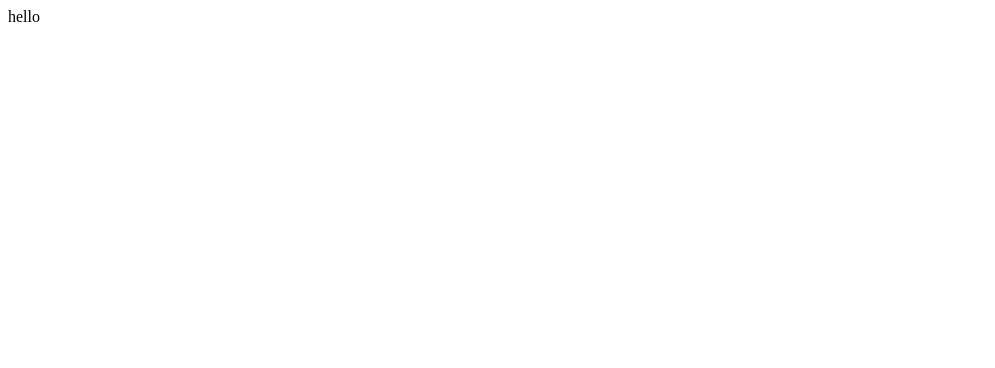
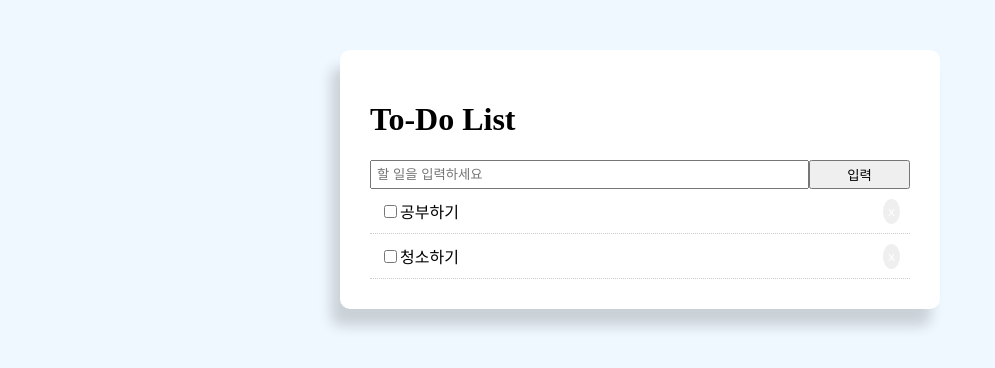
Before and after one commit to bkdragon0228/To-Do-React, a React (Vite) app in the folder To-Do/: page / in a window 1280 px wide. Shown: the top 368 px of the page, without its empty margins (0-995 px from the left). Built offline with nearby package versions, Linux system fonts and the light colour scheme.

Commit message:
추가 : 클래스 형 컴포넌트로 todolist

```diff
--- a/To-Do/src/App.jsx
+++ b/To-Do/src/App.jsx
@@ -1,7 +1,88 @@
-import React, { useState } from 'react';
+import React, { Component } from 'react';
+import style from './App.module.css';
 
-function App() {
-    return <div className="App">hello</div>;
+// function App() {
+//     return <div className="App">hello</div>;
+// }
+
+// export default App;
+
+export default class App extends Component {
+    state = {
+        todoData: [
+            { id: '1', title: '공부하기', completed: false },
+            { id: '2', title: '청소하기', completed: false },
+        ],
+        value: '',
+    };
+    getStyle = () => {
+        return {
+            padding: '10px',
+            borderBottom: '1px #ccc dotted',
+            textDecoration: 'none',
+        };
+    };
+
+    handleClick = (id) => {
+        let newTodoData = this.state.todoData.filter((e) => e.id !== id);
+        this.setState({ todoData: newTodoData });
+    };
+
+    handleInputChange = (e) => {
+        let newValue = e.target.value;
+        this.setState({ value: newValue });
+    };
+    handleSubmit = (e) => {
+        e.preventDefault();
+
+        let newTodo = {
+            id: Date.now(),
+            title: this.state.value,
+            completed: false,
+        };
+
+        this.setState({ todoData: [...this.state.todoData, newTodo] });
+    };
+    render() {
+        return (
+            <div className={style.container}>
+                <div className={style.todoBlock}>
+                    <div className="title">
+                        <h1>To-Do List</h1>
+                    </div>
+                    <form
+                        style={{ display: 'flex' }}
+                        onSubmit={this.handleSubmit}
+                    >
+                        <input
+                            type="text"
+                            name="value"
+                            value={this.state.value}
+                            onChange={this.handleInputChange}
+                            placeholder="할 일을 입력하세요"
+                            style={{ flex: '10', padding: '5px' }}
+                        />
+                        <button style={{ flex: '2' }} type="submit">
+                            입력
+                        </button>
+                    </form>
+
+                    {this.state.todoData.map((e, i) => {
+                        return (
+                            <div style={this.getStyle()} key={e.id}>
+                                <input type="checkbox" />
+                                {e.title}
+                                <button
+                                    className={style.deleteBtn}
+                                    onClick={() => this.handleClick(e.id)}
+                                >
+                                    x
+                                </button>
+                            </div>
+                        );
+                    })}
+                </div>
+            </div>
+        );
+    }
 }
-
-export default App;
--- /dev/null
+++ b/To-Do/src/App.module.css
@@ -0,0 +1,22 @@
+
+.container {
+    margin: auto;
+    max-width: 600px;
+}
+
+.todoBlock {
+    padding: 30px;
+    margin-top: 50px;
+    background-color: white;
+    border-radius: 10px;
+    box-shadow: -9px 17px 13px rgb(0 0 0 / 16%);
+}
+
+.deleteBtn {
+    color: #fff;
+    border: none;
+    padding: 5px 5px;
+    border-radius: 50%;
+    cursor: pointer;
+    float : right;
+}
--- a/To-Do/src/index.css
+++ b/To-Do/src/index.css
@@ -0,0 +1,4 @@
+body {
+  background-color: aliceblue;
+
+}
--- a/To-Do/src/main.jsx
+++ b/To-Do/src/main.jsx
@@ -1,6 +1,7 @@
 import React from 'react';
 import ReactDOM from 'react-dom/client';
 import App from './App';
+import './index.css';
 
 ReactDOM.createRoot(document.getElementById('root')).render(
     <React.StrictMode>
```
